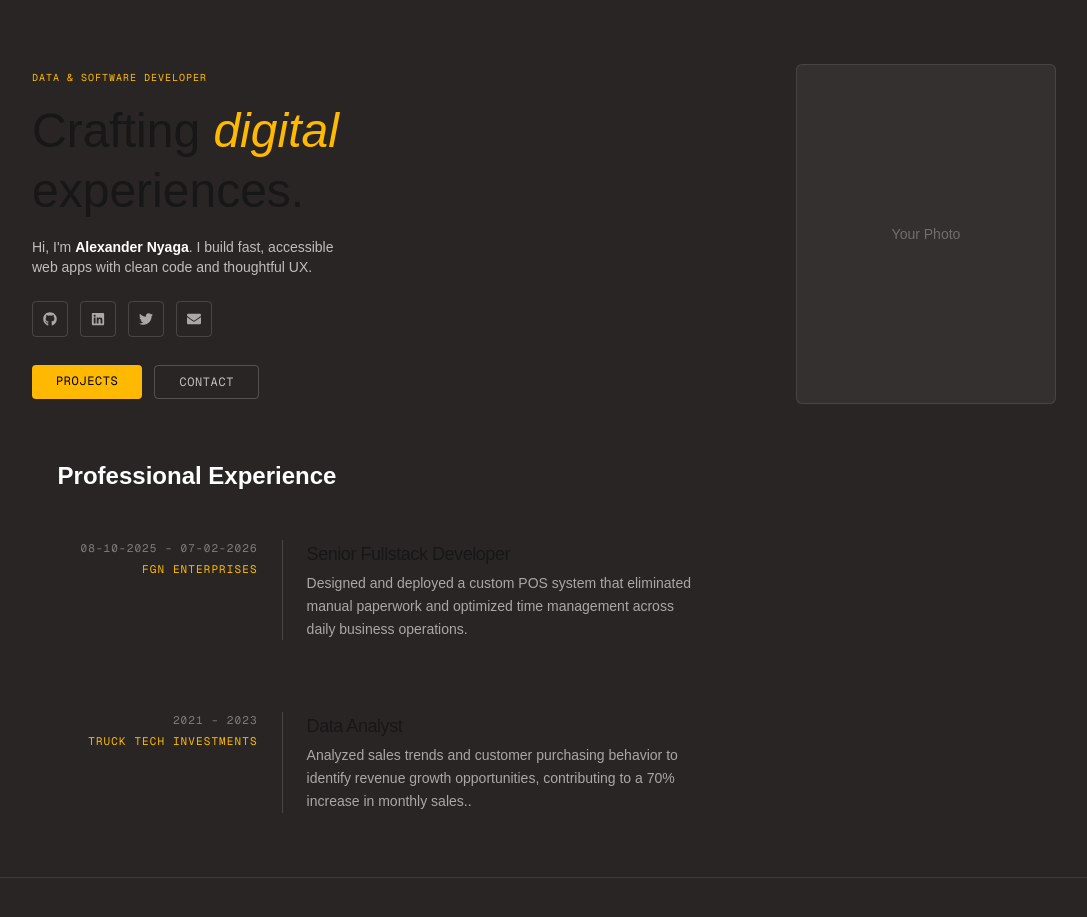
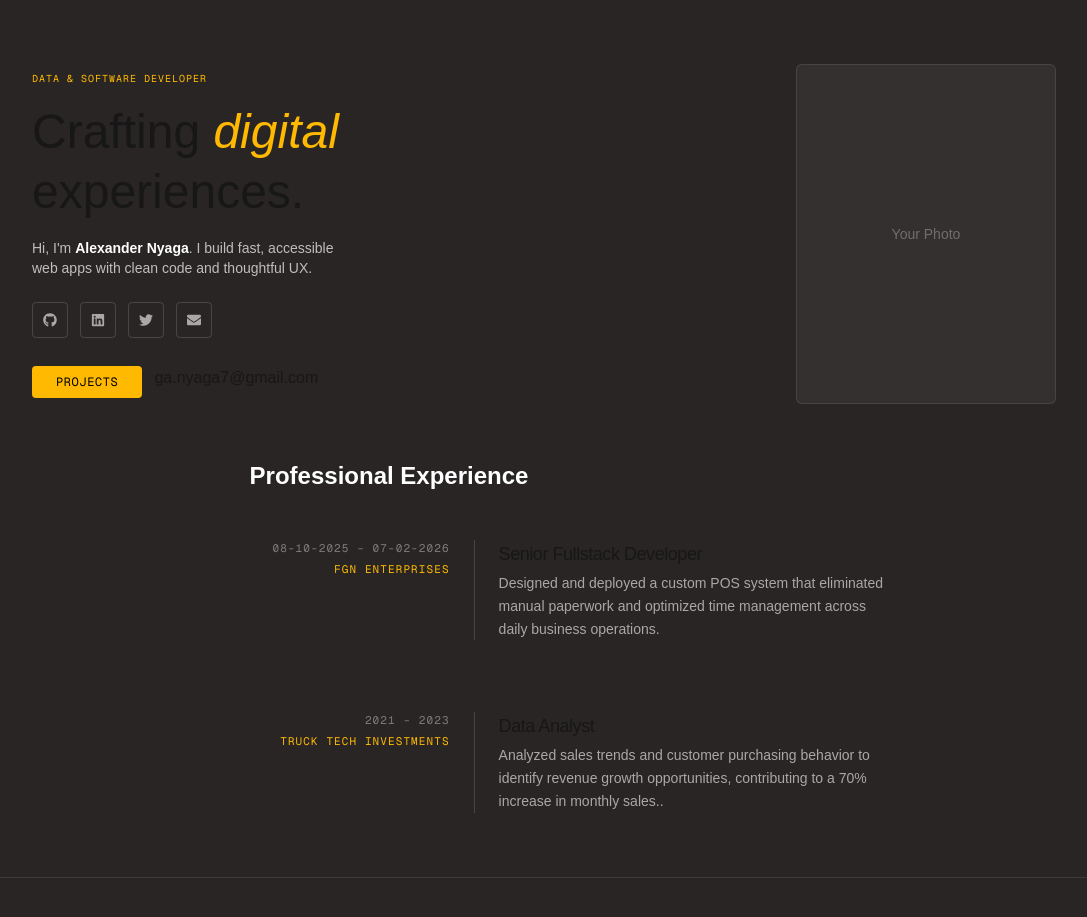
Before and after one commit to alexander784/Alehub, a Next.js app in the folder alexa/: page / in a window 1280 px wide. Shown: the top 917 px of the page, without its empty margins (96-1183 px from the left). Built offline with nearby package versions, Linux system fonts and the light colour scheme.

Commit message:
Minor changes

```diff
--- a/alexa/app/components/Experience.tsx
+++ b/alexa/app/components/Experience.tsx
@@ -13,20 +13,20 @@ const experience = [
     period: "2021 – 2023",
     desc: "Analyzed sales trends and customer purchasing behavior to identify revenue growth opportunities, contributing to a 70% increase in monthly sales..",
   },
-
 ]
 
 const Experience = () => {
   return (
     <section
       id="experience"
-      className="px-[6vw] md:pl-[12vw] py-10 flex flex-col items-start"
+      className="py-10 flex flex-col items-start"
     >
+      <div className="max-w-4xl mx-auto w-full px-[6vw] md:pl-[12vw]">
         <h2 className="text-2xl font-bold text-white mb-6">
           Professional Experience
         </h2>
 
-      <div className="w-full max-w-4xl flex flex-col gap-6">
+        <div className="w-full flex flex-col gap-6">
           {experience.map((job, i) => (
             <div
               key={i}
@@ -52,6 +52,7 @@ const Experience = () => {
             </div>
           ))}
         </div>
+      </div>
     </section>
   )
 }
--- a/alexa/app/components/Home.tsx
+++ b/alexa/app/components/Home.tsx
@@ -49,14 +49,12 @@ const Home = () => {
             >
               Projects
             </a>
+            <div>
+              <h3>ga.nyaga7@gmail.com</h3>
+            </div>
 
 
-            <a
-              href="#contact"
-              className="px-6 py-2 text-xs font-mono uppercase tracking-wider border border-white/20 text-white/70 rounded hover:border-white/60 hover:text-white transition"
-            >
-              Contact
-            </a>
+
           </div>
         </div>
 
```
Lines whose indentation alone changed are shown as unchanged.
